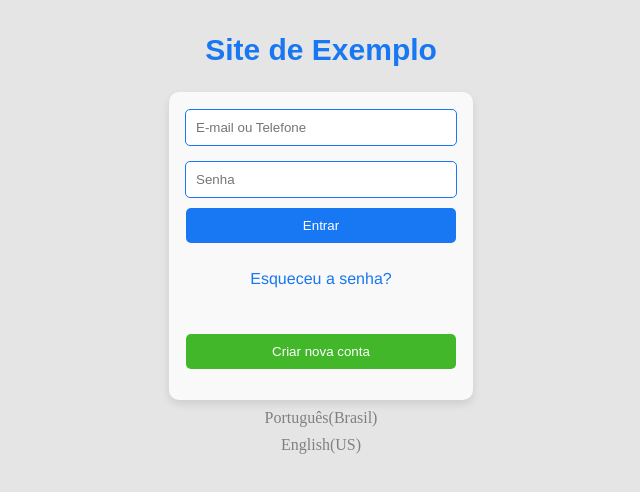
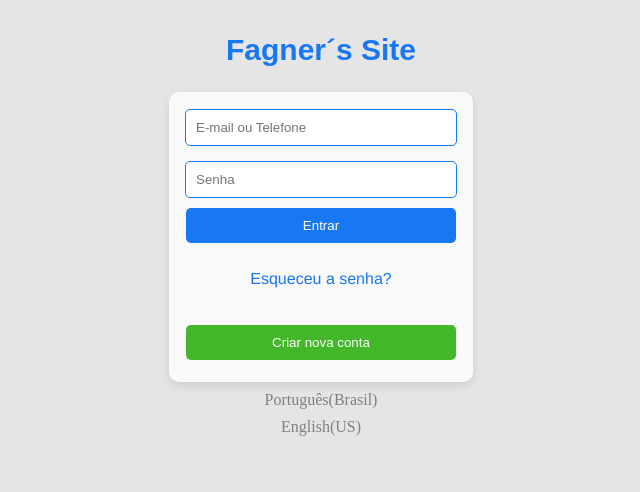
Before and after one commit to Mister-FS/HTML-Projects, a plain HTML site: page index.html in a window 1280 px wide. Shown: the whole page, without its empty margins (319-959 px from the left). Drawn offline with Linux system fonts and the light colour scheme.

Commit message:
Update index.html

```diff
--- a/index.html
+++ b/index.html
@@ -5,17 +5,18 @@
         <meta charset="utf-8">
         <meta name="viewport" content="width=device-width, initial-scale=1.0">
         <link rel="stylesheet" href="index.css">
-        <title>Site de Exemplo</title>
+        <title>Fagner</title>
     </head>
     <body>
-        <h2 class="titulo">Site de Exemplo</h2>
+        <h2 class="titulo">Fagner´s Site</h2>
+    <script src="script.js"></script>
     <div class="container">
     <form>
         <input class="Input_Email" type="email" placeholder="E-mail ou Telefone" required> <br>
         <input class="Input_Password" type="password" placeholder="Senha" required> <br>
     </form>
-    <button class="btn1" type="button">Entrar</button> <br>
-    <p class="senha">Esqueceu a senha?<p> <br>
+    <button class="btn1" type="button" onclick="validation()">Entrar</button> <br>
+    <p class="senha">Esqueceu a senha?</p> <br>
     <button class="btn2" type="button">Criar nova conta</button>
     </div>
 </body>
```
